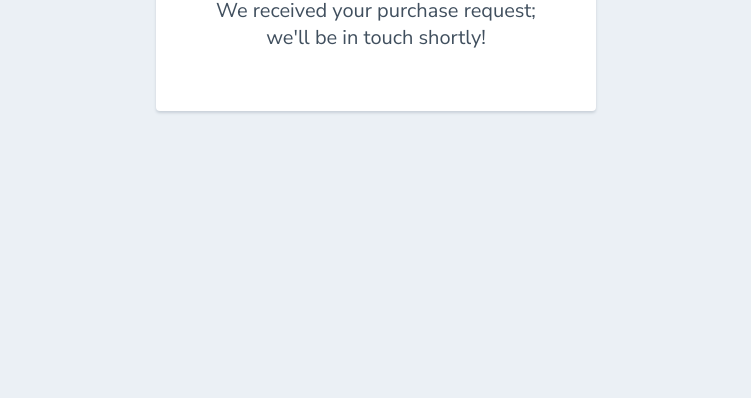
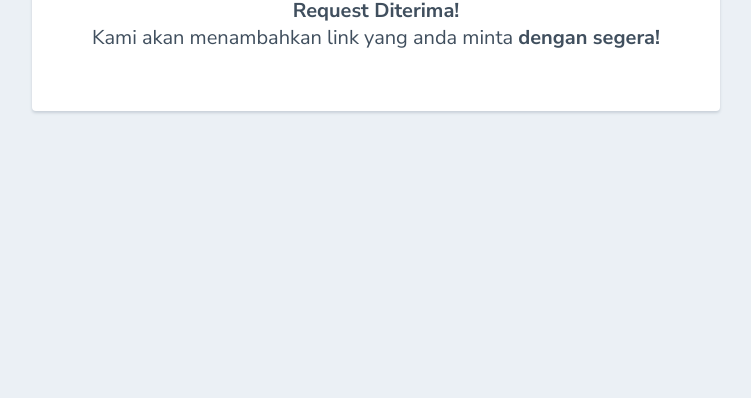
Before and after one commit to growtopiagenerator/easy-link, a plain HTML site: page success.html in a window 1280 px wide. Shown: the part 402-800 px from the top of the page, without its empty margins (264-1015 px from the left). Drawn offline with Linux system fonts and the light colour scheme.

Commit message:
Update success.html

```diff
--- a/success.html
+++ b/success.html
@@ -42,7 +42,7 @@
         <i class="checkmark">✓</i>
       </div>
         <h1>Success</h1>
-        <p>We received your purchase request;<br/> we'll be in touch shortly!</p>
+        <p><strong>Request Diterima!</strong><br/> Kami akan menambahkan link yang anda minta <strong>dengan segera!<strong></p>
       </div>
     </body>
 </html>
```
